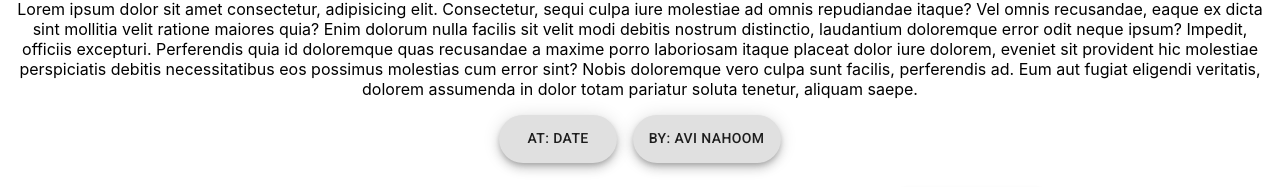
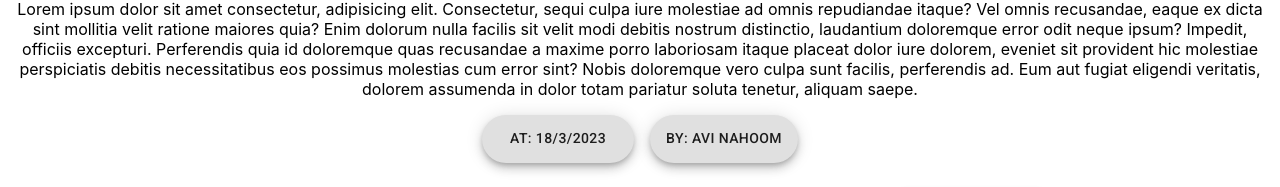
Before and after one commit to MrchinFTW/yoda-final-project, a React (Create React App) app: page /event in a window 1280 px wide. Shown: the part 492-679 px from the top of the page. Built offline with nearby package versions, Linux system fonts and the light colour scheme.

Commit message:
added the get current date function

```diff
--- a/src/EventRegister.jsx
+++ b/src/EventRegister.jsx
@@ -4,6 +4,15 @@ import ButtonGroup from "@mui/material/ButtonGroup";
 import Box from "@mui/material/Box";
 import Fab from "@mui/material/Fab";
 import TextField from "@mui/material/TextField";
+
+const getCurrentDate = () => {
+  const dateObj = new Date();
+  const day = dateObj.getUTCDate();
+  const month = dateObj.getUTCMonth() + 1;
+  const year = dateObj.getUTCFullYear();
+
+  return day + "/" + month + "/" + year;
+};
 
 const lacture = {
   workshopTitle: "the mistory of creepy",
@@ -14,7 +23,7 @@ const lacture = {
     src: "https://res.cloudinary.com/ontopo/image/upload/q_auto:eco,c_crop,x_0,y_85,w_1024,h_379/w_950,c_scale/v1671968906/assets/62399069302c8c1fa0a48f4e/6239906b302c8c1fa0a48f51/2.png",
     alt: "some ALT...",
   },
-  workshopDate: "Date",
+  workshopDate: getCurrentDate(),
   workshopTeacher: "Avi Nahoom",
   workshopEventContant:
     "Lorem ipsum dolor sit amet consectetur, adipisicing elit. Consectetur, sequi culpa iure molestiae ad omnis repudiandae itaque? Vel omnis recusandae, eaque ex dicta sint mollitia velit ratione maiores quia? Enim dolorum nulla facilis sit velit modi debitis nostrum distinctio, laudantium doloremque error odit neque ipsum? Impedit, officiis excepturi. Perferendis quia id doloremque quas recusandae a maxime porro laboriosam itaque placeat dolor iure dolorem, eveniet sit provident hic molestiae perspiciatis debitis necessitatibus eos possimus molestias cum error sint? Nobis doloremque vero culpa sunt facilis, perferendis ad. Eum aut fugiat eligendi veritatis, dolorem assumenda in dolor totam pariatur soluta tenetur, aliquam saepe.",
```
